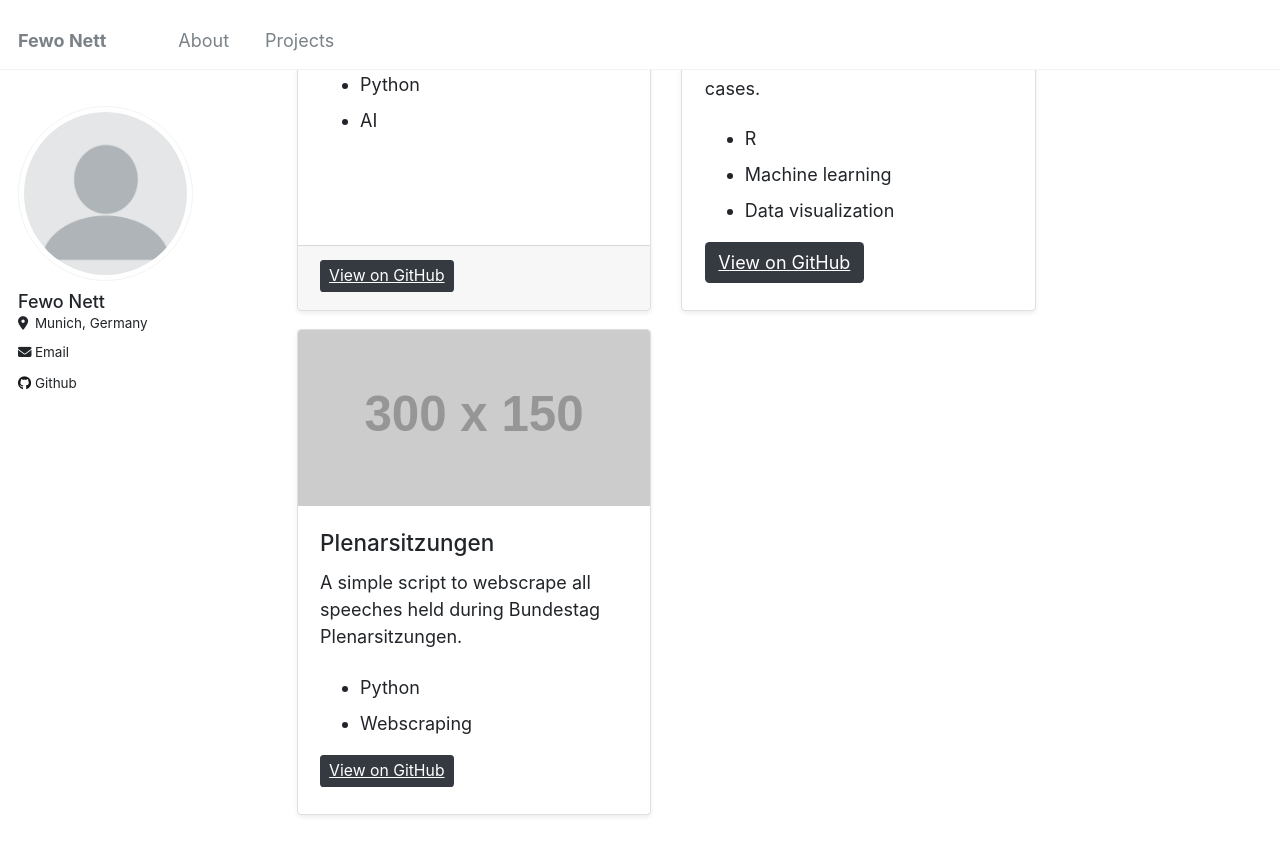
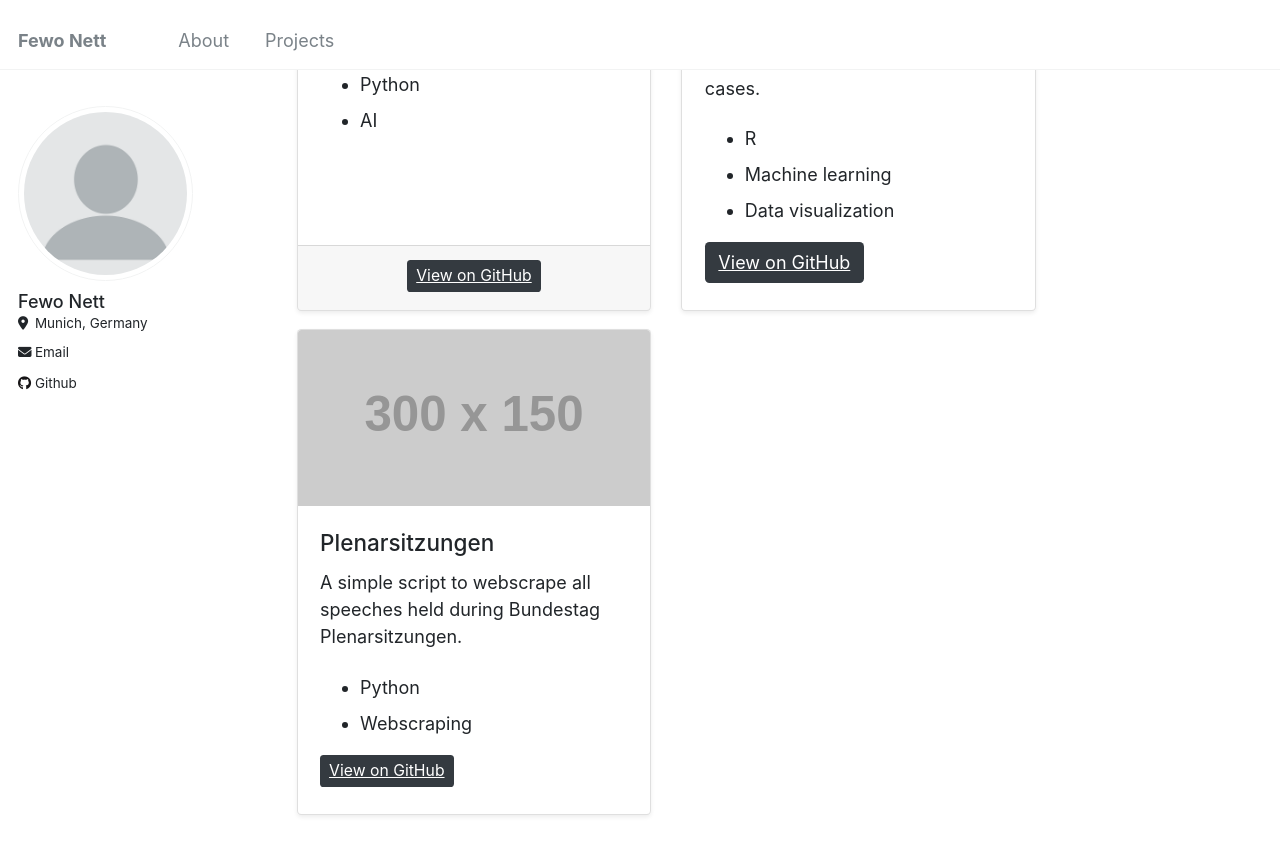
Before and after one commit to fewonett/fewonett.github.io, a Jekyll site: the page built from _pages/about.html, in a window 1280 px wide and 900 px high, scrolled down 2097 px. Shown: the top 855 px of the window. Built offline with Jekyll 4.4.1, drawn with Linux system fonts in a browser that asks for light colours.

Commit message:
Update about.html

```diff
--- a/_pages/about.html
+++ b/_pages/about.html
@@ -77,7 +77,7 @@ redirect_from:
           </ul>
 
         </div>
-        <div class="card-footer" style="align-items: center;">
+        <div class="card-footer" style="text-align: center;">
         <a href="https://github.com/your-username/minesweeper" class="btn btn-dark btn-sm ">View on GitHub</a>
       </div>
       </div>
```
